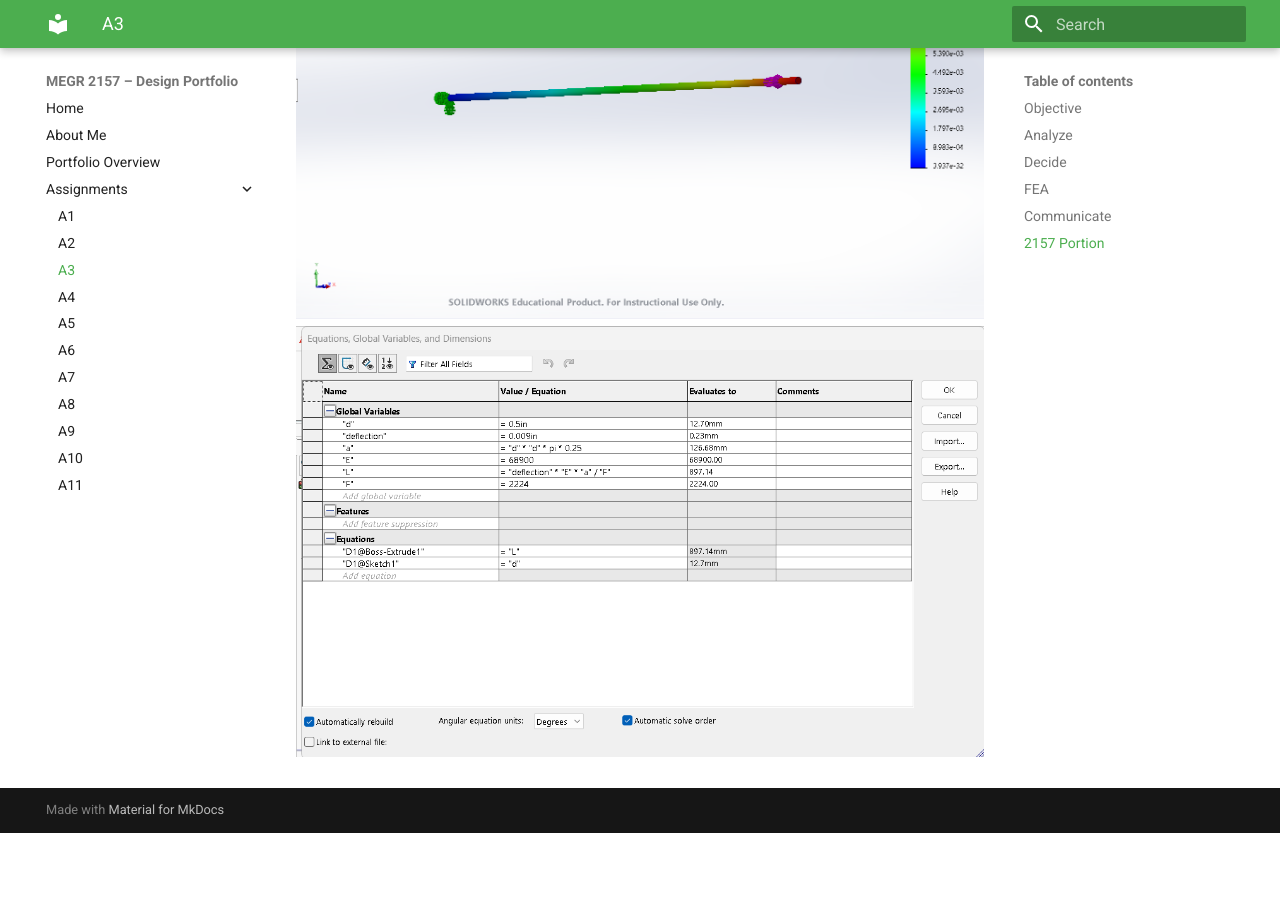
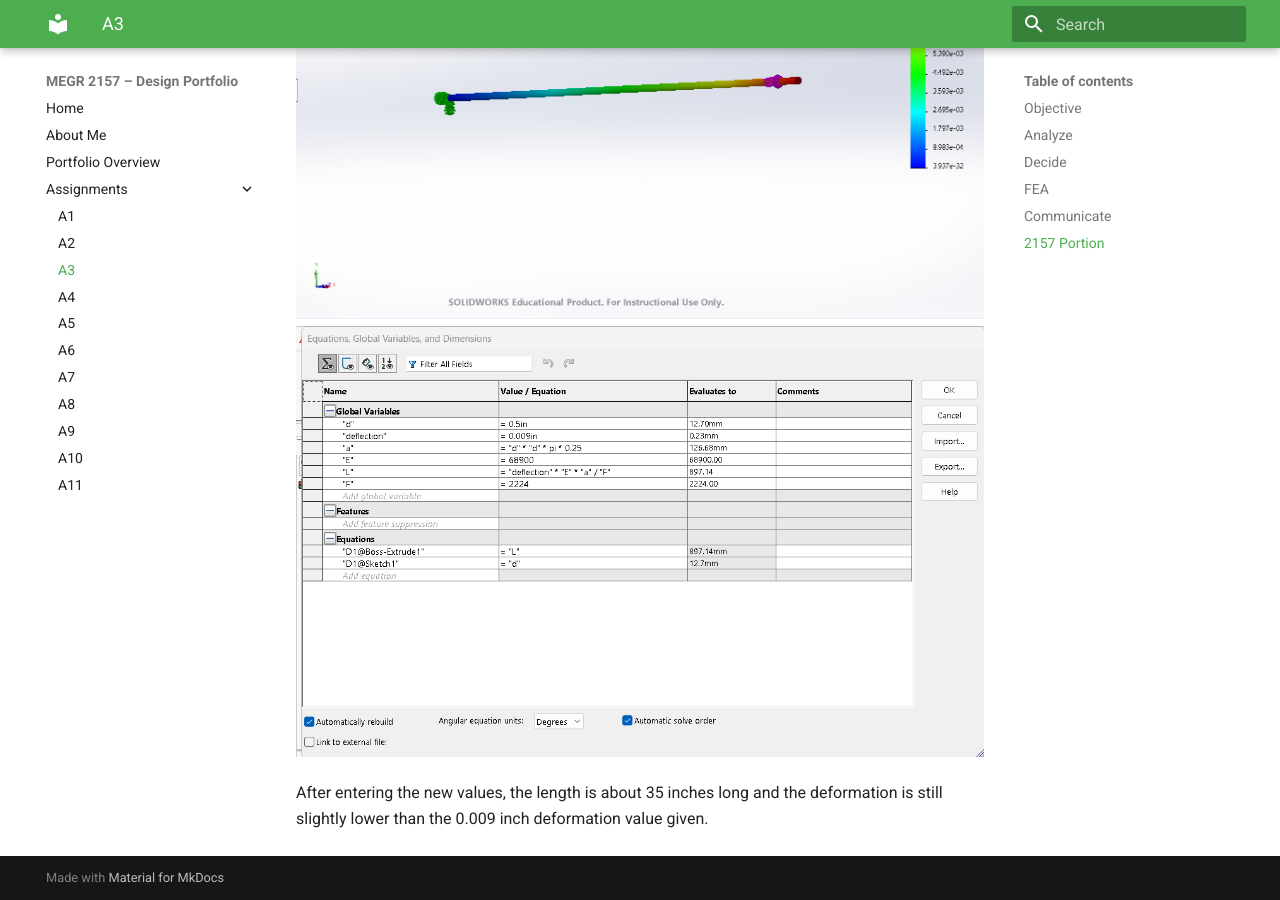
Before and after one commit to Taylor-Rockefeller-Portfolio/megr2157-portfolio, an MkDocs documentation site: the page built from docs/assignments/A03/index.md, in a window 1280 px wide and 900 px high, scrolled down 7021 px. Built offline with MkDocs 1.6.1 and Material for MkDocs 9.7.7, drawn with Linux system fonts in a browser that asks for light colours; before the commit the page ends 7854 px from its top, so only the background shows below that.

Commit message:
Update index.md with new length and deformation info
Added a note about the new length and deformation values after entering new values.

```diff
--- a/docs/assignments/A03/index.md
+++ b/docs/assignments/A03/index.md
@@ -55,3 +55,5 @@ I am assuming that the length will increase even with the higher force consideri
 
 ![](s1.png)
 ![](s2.png)
+
+After entering the new values, the length is about 35 inches long and the deformation is still slightly lower than the 0.009 inch deformation value given.
```
